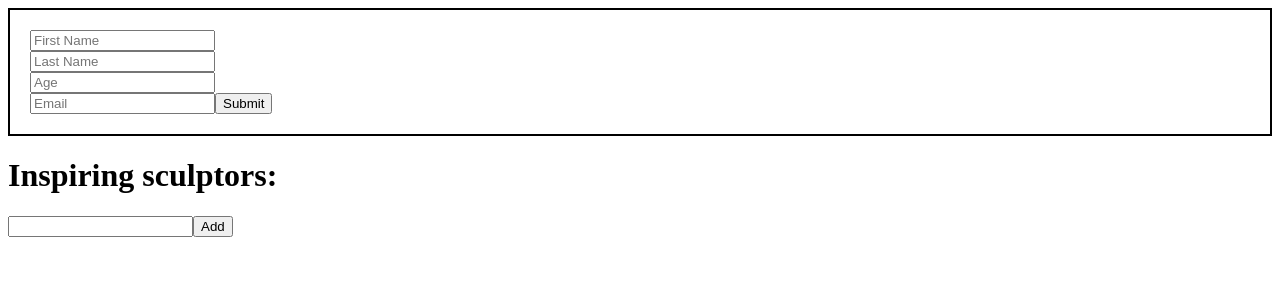
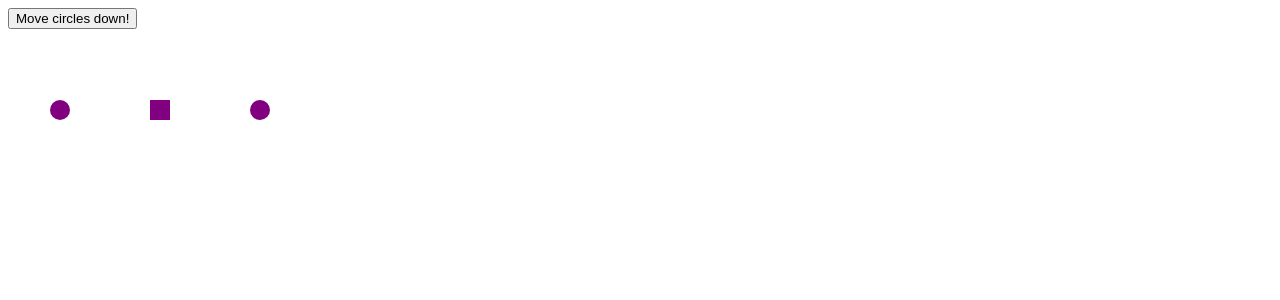
Before and after one commit to engr-mahmudul/React_Following_Documentation, a React (Vite) app in the folder adding-interactivity/: page / in a window 1280 px wide. Shown: the top 300 px of the page. Built offline with nearby package versions, Linux system fonts and the light colour scheme.

Commit message:
Array state transforming

```diff
--- a/adding-interactivity/src/App.jsx
+++ b/adding-interactivity/src/App.jsx
@@ -1,5 +1,4 @@
-import ArrayState from "./components/ArrayState";
-import ObjectInState2 from "./components/ObjectInState2";
+import TransformingArrayState from "./components/TransformingArrayState";
 
 export default function App() {
   return (
@@ -9,8 +8,10 @@ export default function App() {
       <Signup />
       <UseStateHook />
       <ObjectInState /> */}
-      <ObjectInState2 />
+      {/* <ObjectInState2 />
       <ArrayState />
+      <RemovingFromArray /> */}
+      <TransformingArrayState />
     </>
   );
 }
--- a/adding-interactivity/src/components/ArrayState.jsx
+++ b/adding-interactivity/src/components/ArrayState.jsx
@@ -5,7 +5,7 @@ let nextId = 0;
 export default function ArrayState() {
   const [name, setName] = useState("");
   const [artists, setArtists] = useState([]);
-  console.log(name);
+  //   console.log(name);
 
   return (
     <>
--- /dev/null
+++ b/adding-interactivity/src/components/TransformingArrayState.jsx
@@ -0,0 +1,48 @@
+import { useState } from "react";
+
+let initialShapes = [
+  { id: 0, type: "circle", x: 50, y: 100 },
+  { id: 1, type: "square", x: 150, y: 100 },
+  { id: 2, type: "circle", x: 250, y: 100 },
+];
+
+export default function TransformingArrayState() {
+  const [shapes, setShapes] = useState(initialShapes);
+
+  function handleClick() {
+    const nextShapes = shapes.map((shape) => {
+      if (shape.type === "square") {
+        // No change
+        return shape;
+      } else {
+        // Return a new circle 50px below
+        return {
+          ...shape,
+          y: shape.y + 50,
+        };
+      }
+    });
+    // Re-render with the new array
+    setShapes(nextShapes);
+  }
+
+  return (
+    <>
+      <button onClick={handleClick}>Move circles down!</button>
+      {shapes.map((shape) => (
+        <div
+          key={shape.id}
+          style={{
+            background: "purple",
+            position: "absolute",
+            left: shape.x,
+            top: shape.y,
+            borderRadius: shape.type === "circle" ? "50%" : "",
+            width: 20,
+            height: 20,
+          }}
+        />
+      ))}
+    </>
+  );
+}
```
Also changed, not shown: adding-interactivity/src/components/RemovingFromArray.jsx (added, +31 -0 lines).
